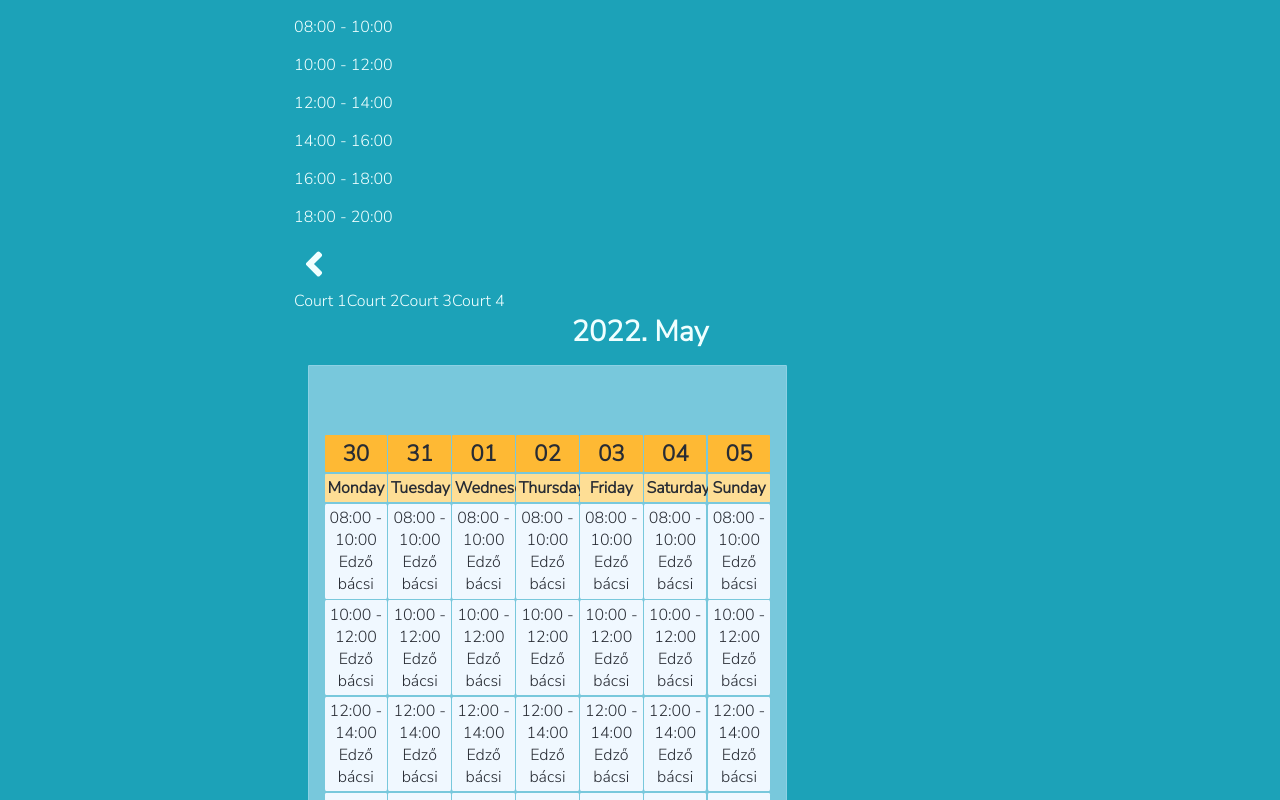
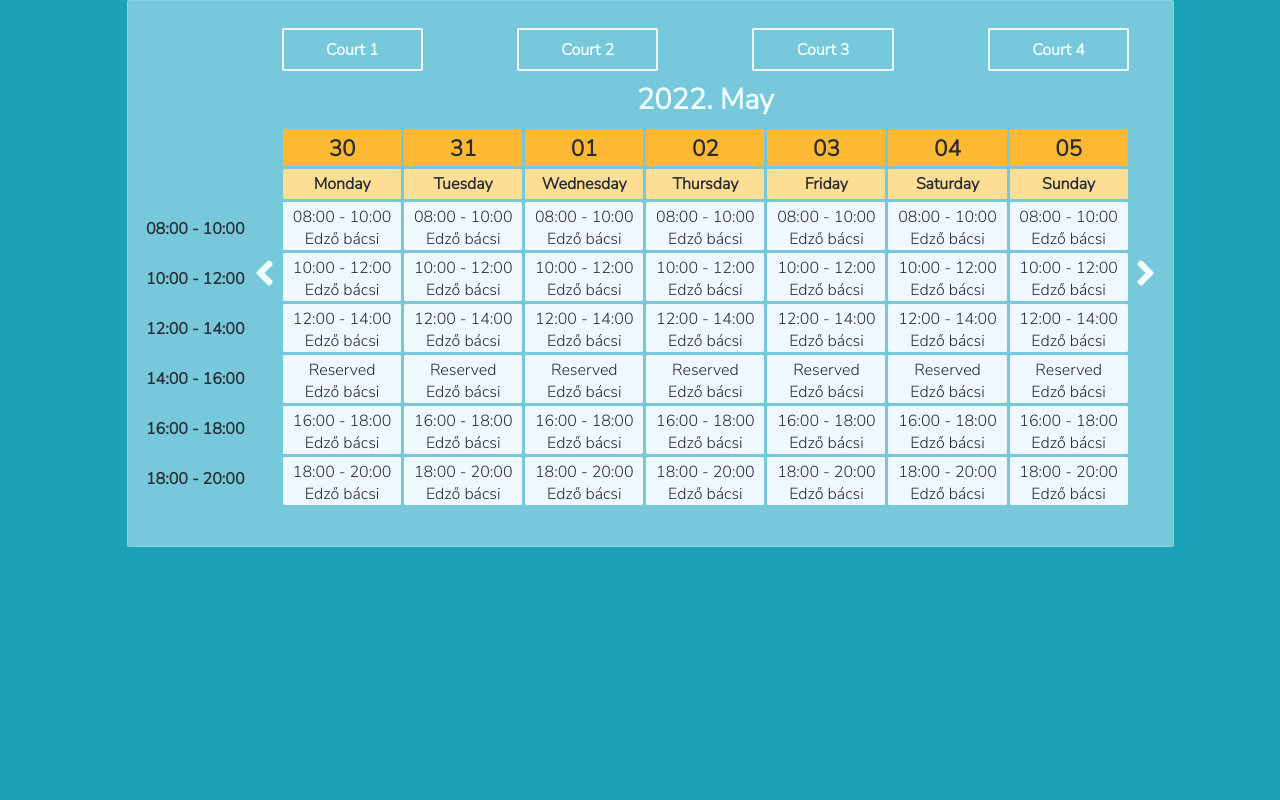
Before and after one commit to CodecoolGlobal/el-proyecte-grande-sprint-1-java-trbogi, a React (Create React App) app: page / in a window 1280 px wide. Shown: the top 800 px of the page. Built offline with nearby package versions, Linux system fonts and the light colour scheme.

Commit message:
Design calendar

```diff
--- a/src/style/main.css
+++ b/src/style/main.css
@@ -8,64 +8,50 @@ body{
     display: flex;
     flex-direction: row;
     justify-content: center;
+    align-items: center;
+    width: 100%;
 }
 
-table{
-    color: #282c34;
+
+.timetable-container-with-arrows{
+    display: flex;
+    flex-direction: row;
+    align-items: center;
     background-color: rgba(188,228,246,0.58);
     border: 1px solid rgba(188, 228, 246, 0.31);
-    border-radius: 0.2%;
-    margin: 2%;
-    padding: 2%;
+    border-radius: 0.3%;
+    padding: 1%;
+    width: 80vw;
 }
 
-td{
-    padding: 0.6rem 1.2rem;
-    border: 1px solid rgba(188, 228, 246, 0.31);
-    border-radius: 1%;
-    background-color: aliceblue;
-
+.timetable{
+    padding-bottom: 2%;
+    width: 100%;
 }
 
 .days{
     display: flex;
     flex-direction: row;
-    width: 65%;
-    background-color: rgba(188,228,246,0.58);
-    border: 1px solid rgba(188, 228, 246, 0.31);
-    border-radius: 0.2%;
-    margin: 2%;
-    padding: 2%;
+    justify-content: space-between;
 }
 
 .slots{
     display: flex;
     flex-direction: column;
-    padding-top: 12%;
-    width: 14.2%;
+    justify-content: center;
+    padding-top: 1%;
+    width: 100%;
 }
 
-.slots ul{
-    list-style-type: none;
-    padding-left: 0;
-    padding-right: 0;
-}
-
-.slots li{
-    color: #282c34 ;
-    background-color: aliceblue;
-    padding: 4%;
-    margin: 3%;
-    border-radius: 1%;
-    width: 60%;
-}
 .slots .day-number{
     background-color: #feb934;
+    height: 1.8rem;
     font-size: 1.4rem;
     font-weight: bold;
 }
 
 .slots .day-text{
+    height: 1.4rem;
     background-color: #fede95;
     font-weight: bold;
 }
@@ -73,9 +59,42 @@ td{
 .slots p{
     color: #282c34 ;
     background-color: aliceblue;
-    padding: 5% 4%;
-    margin: 1.5% 3%;
+    padding: 4px 4%;
+    margin: 1.5px;
     border-radius: 2%;
-    width: 90%;
+    height: 40px;
     text-align: center;
 }
+
+.courts{
+    display: flex;
+    justify-content: space-between;
+}
+.courts span{
+    font-weight: 900;
+    padding: 1% 5%;
+    margin-bottom: 1%;
+    margin-top: 1%;
+    border: 2px solid aliceblue;
+    border-radius: 3%;
+}
+
+.left-side{
+    display: flex;
+    flex-direction: column-reverse;
+    margin-right: 1%;
+    margin-bottom: 2% ;
+}
+.times{
+    margin-top: 200%;
+}
+.times p{
+    color: #282c34 ;
+    padding: 3px 4%;
+    margin: 4px 3%;
+    border-radius: 2%;
+    height: 40px;
+    width: 100px;
+    text-align: center;
+    font-weight: bold;
+}
```
